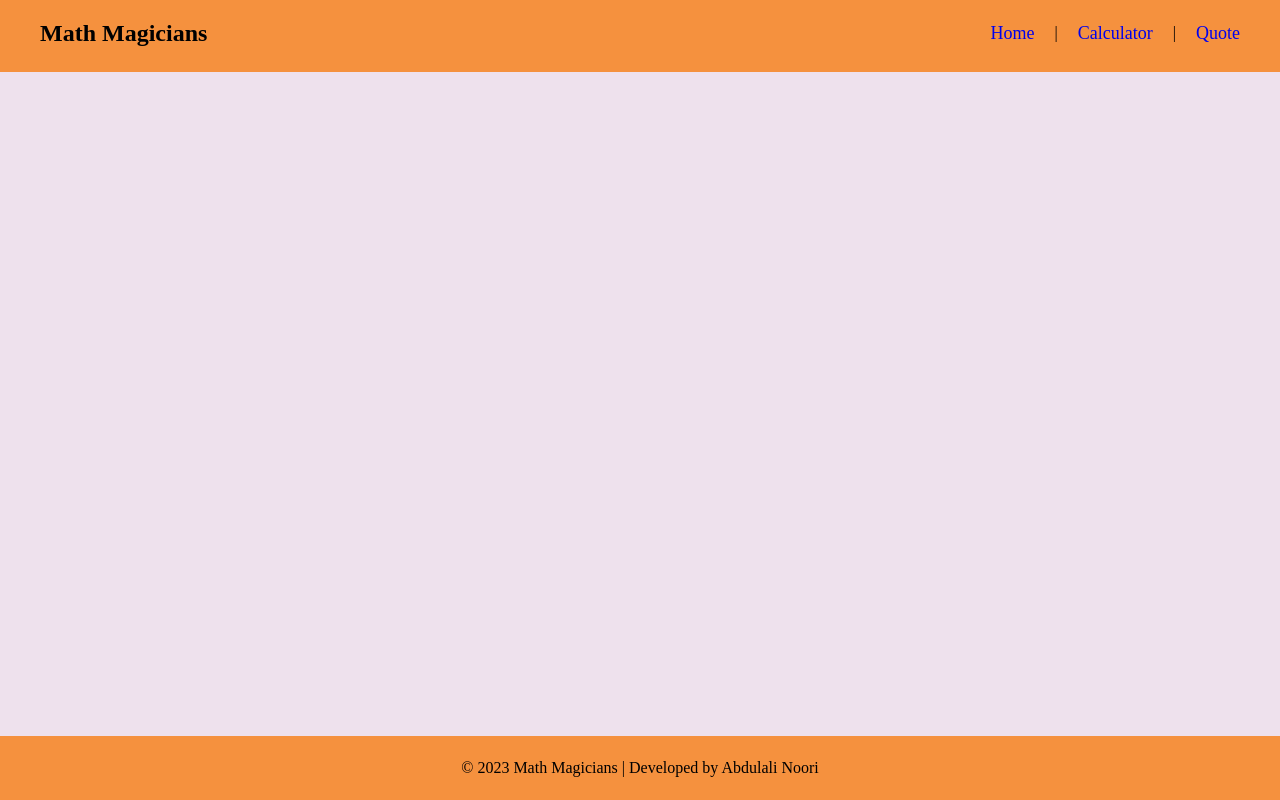
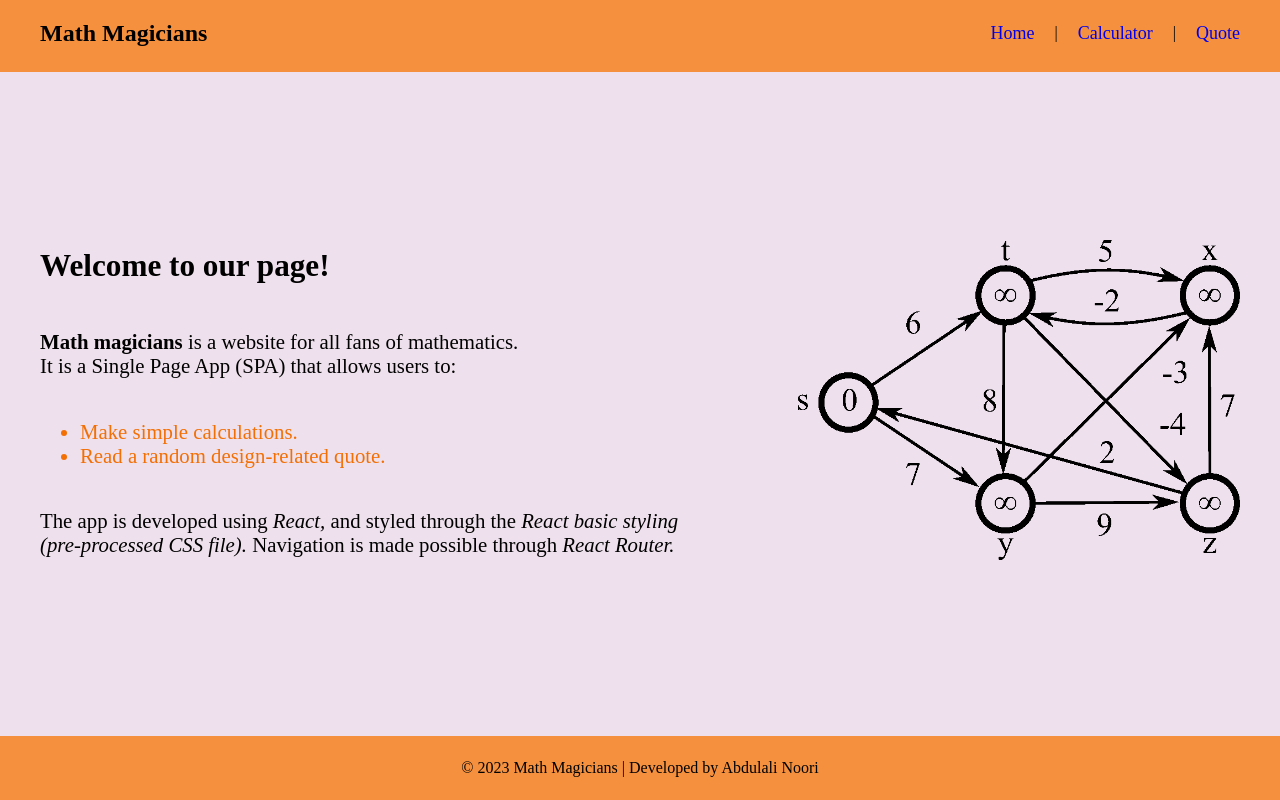
Before and after one commit to ab-noori/math-magicians, a React (Create React App) app: page / in a window 1280 px wide. Built offline with nearby package versions, Linux system fonts and the light colour scheme.

Commit message:
Change the routing paths.

```diff
--- a/src/App.js
+++ b/src/App.js
@@ -10,7 +10,7 @@ function App() {
       <header>
         <nav>
           <div className="branding">
-            <Link to="/math-magicians/"><h1>Math Magicians</h1></Link>
+            <Link to="/"><h1>Math Magicians</h1></Link>
           </div>
           <ul>
             <li>
@@ -18,20 +18,20 @@ function App() {
             </li>
             <li>|</li>
             <li>
-              <Link to="/math-magicians/calculator">Calculator</Link>
+              <Link to="/calculator">Calculator</Link>
             </li>
             <li>|</li>
             <li>
-              <Link to="/math-magicians/quote">Quote</Link>
+              <Link to="/quote">Quote</Link>
             </li>
           </ul>
         </nav>
       </header>
       <main>
         <Routes>
-          <Route path="/math-magicians/" element={<Home />} />
-          <Route path="/math-magicians/quote" element={<Quote />} />
-          <Route path="/math-magicians/calculator" element={<Calculator />} />
+          <Route path="/" element={<Home />} />
+          <Route path="/quote" element={<Quote />} />
+          <Route path="/calculator" element={<Calculator />} />
         </Routes>
       </main>
       <footer>
```
